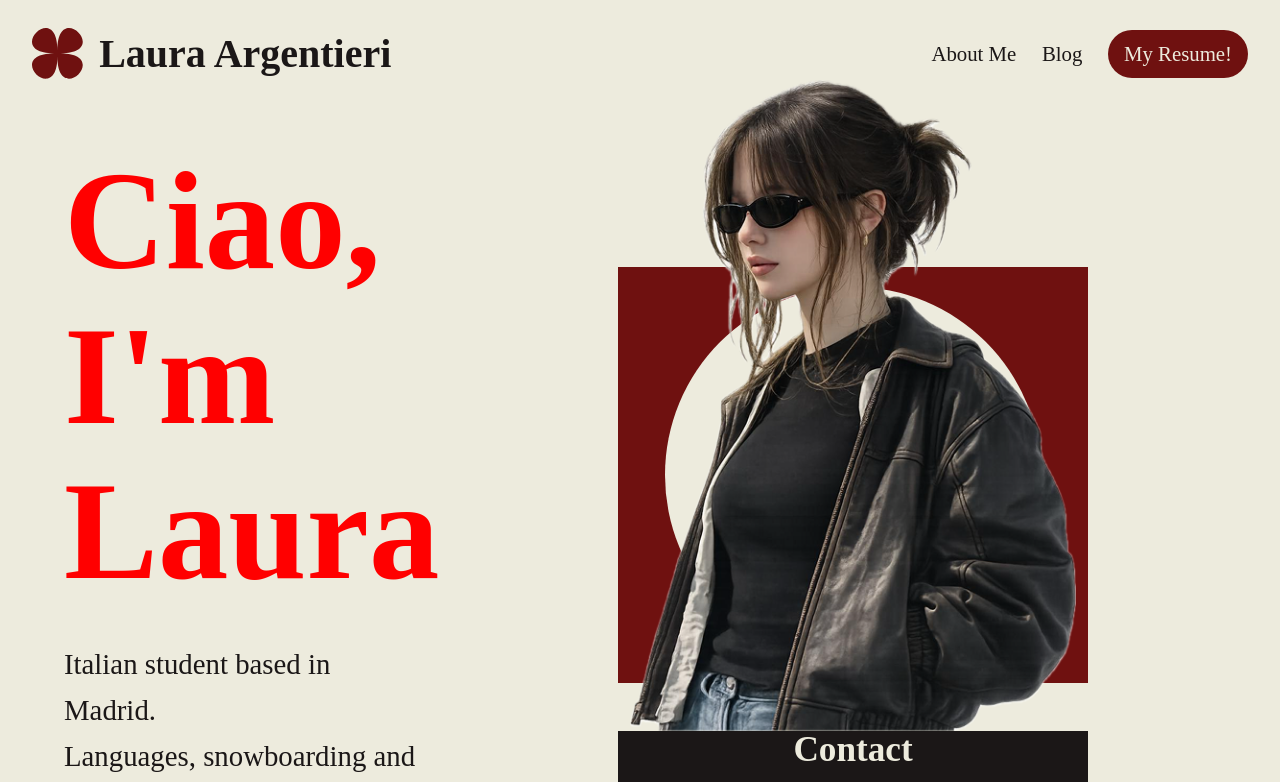
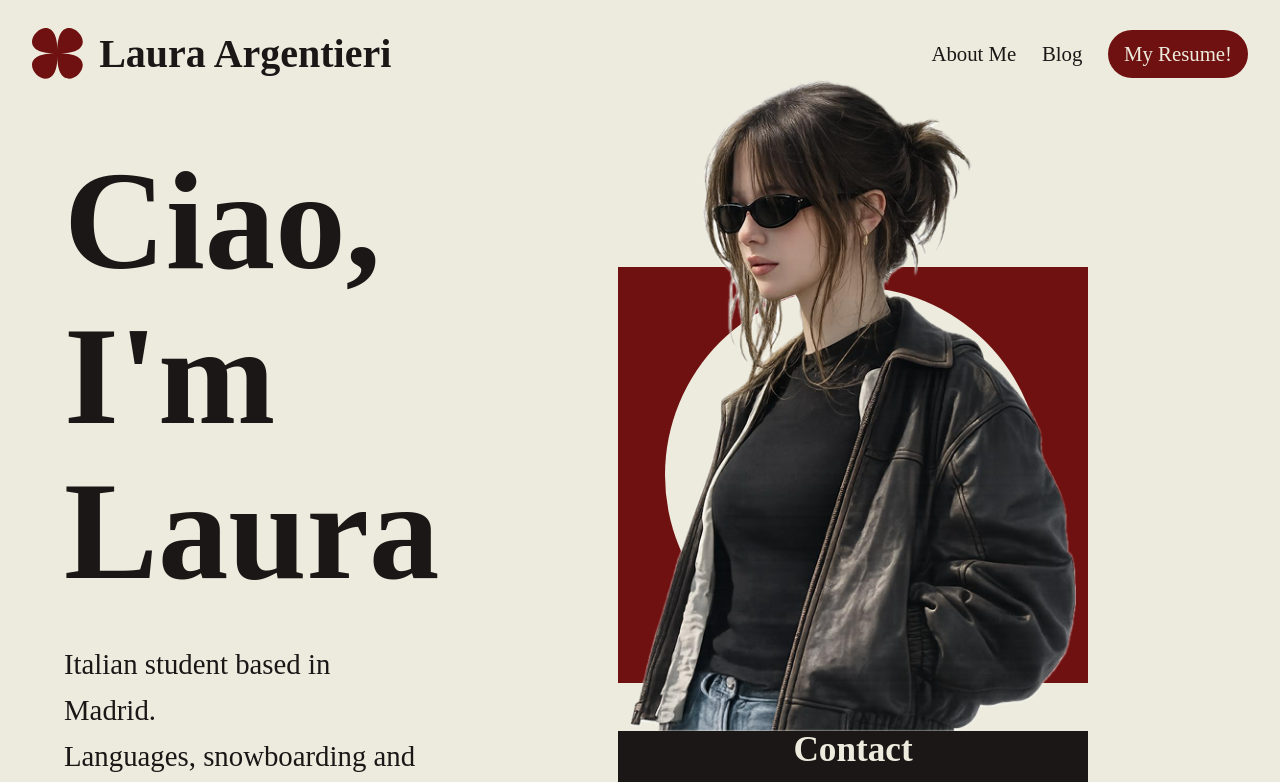
Before and after one commit to nisossssss/portfoliosapp, a React (Vite) app: page / in a window 1280 px wide. Shown: the top 782 px of the page. Built offline with nearby package versions, Linux system fonts and the light colour scheme; a web font is replaced by a local one.

Commit message:
ritorno come prima

```diff
--- a/src/App.tsx
+++ b/src/App.tsx
@@ -20,7 +20,6 @@ function App() {
           <Hero />
         </main>
         <Resume />
-        <Resume />
       </div>
     </ThemeContext.Provider>
   )
--- a/src/components/Hero.css
+++ b/src/components/Hero.css
@@ -21,7 +21,6 @@
   line-height: 1.1;
   font-size: clamp(6rem, 11vw, 11rem);
   margin-bottom: 1rem;
-  color: red !important;
 }
 
 .hero-section p {
```
